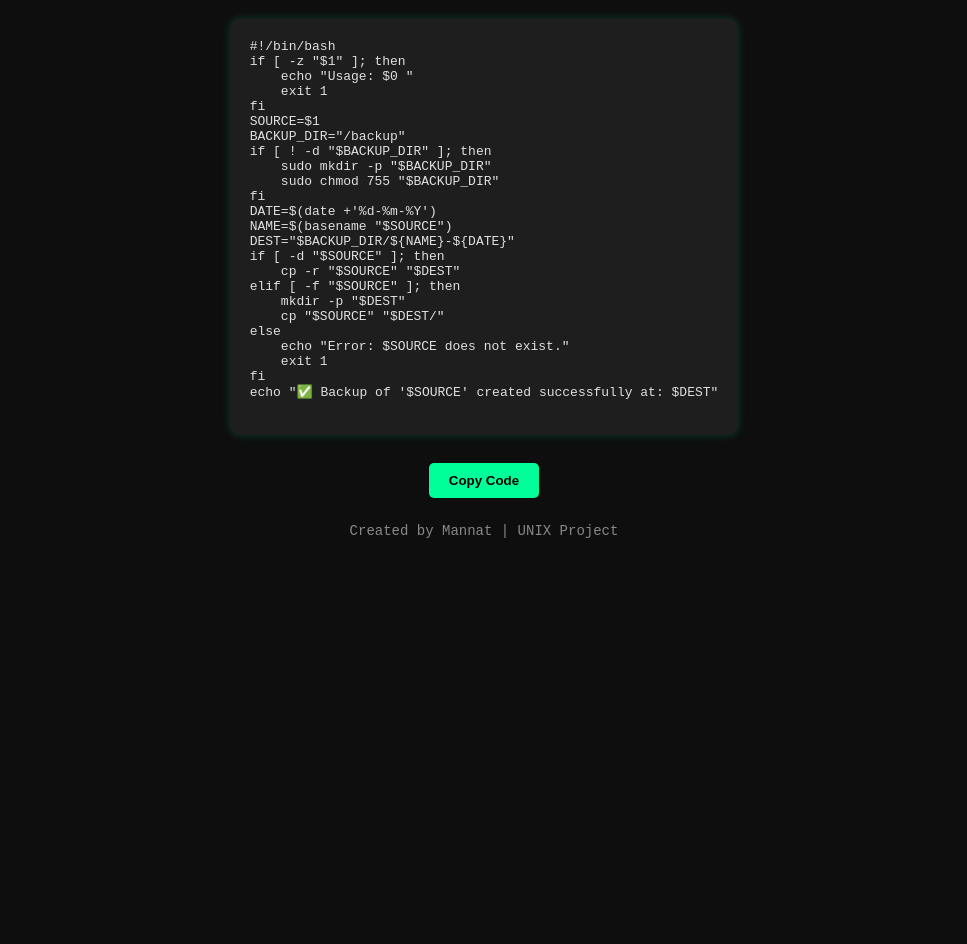
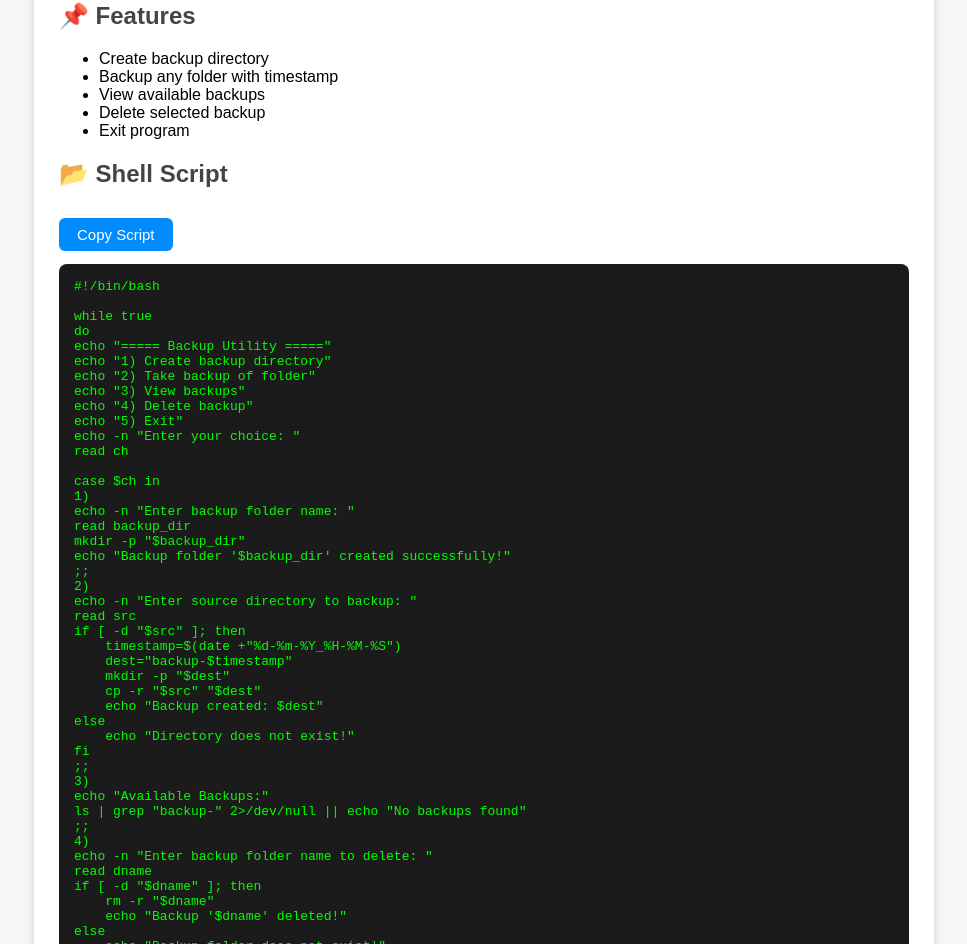
Before and after one commit to mannatttarora27/-Backup-Utility, a plain HTML site: page index.html in a window 1280 px wide. Shown: the part 195-1139 px from the top of the page, without its empty margins (156-1123 px from the left). Before the commit the page ends 856 px from the top, so only its background shows below. Drawn offline with Linux system fonts and the light colour scheme.

Commit message:
Refactor index.html for improved layout and styling
Updated styling and structure of the UNIX Backup Utility page. Added a container for content, improved button styles, and included a feature list.

```diff
--- a/index.html
+++ b/index.html
@@ -2,96 +2,156 @@
 <html lang="en">
 <head>
 <meta charset="UTF-8">
-  <meta name="viewport" content="width=device-width, initial-scale=1.0">
 <title>UNIX Backup Utility</title>
 <style>
     body {
-      font-family: "Courier New", monospace;
-      background-color: #0e0e0e;
-      color: #e0e0e0;
-      display: flex;
-      flex-direction: column;
-      align-items: center;
-      justify-content: center;
-      min-height: 100vh;
+        font-family: Arial, sans-serif;
+        background: #f7f7f7;
         padding: 20px;
     }
+    .container {
+        max-width: 850px;
+        margin: auto;
+        background: #fff;
+        padding: 25px;
+        border-radius: 10px;
+        box-shadow: 0 0 10px rgba(0,0,0,0.15);
+    }
     h1 {
-      color: #00ff99;
-      margin-bottom: 20px;
         text-align: center;
+        color: #222;
+        margin-bottom: 10px;
+    }
+    h2 {
+        color: #444;
+        margin-top: 20px;
     }
     pre {
-      background-color: #1e1e1e;
-      padding: 20px;
-      border-radius: 10px;
+        background: #1b1b1b;
+        color: #00ff00;
+        padding: 15px;
+        border-radius: 8px;
+        font-size: 13px;
+        white-space: pre-wrap;
         overflow-x: auto;
-      max-width: 90%;
-      box-shadow: 0 0 10px rgba(0, 255, 153, 0.2);
     }
-    button {
-      margin-top: 15px;
-      padding: 10px 20px;
-      background-color: #00ff99;
+    button.copy {
+        background: #008cff;
+        color: white;
+        padding: 8px 18px;
         border: none;
+        border-radius: 6px;
+        cursor: pointer;
+        margin-top: 10px;
+        font-size: 15px;
+    }
+    button.copy:hover {
+        background: #005ec2;
+    }
+    .info-box {
+        background: #e7f3ff;
+        border-left: 5px solid #007bff;
+        padding: 10px 15px;
         border-radius: 5px;
-      color: #000;
-      font-weight: bold;
-      cursor: pointer;
-      transition: 0.3s;
-    }
-    button:hover {
-      background-color: #00cc7a;
-    }
-    footer {
-      margin-top: 25px;
-      font-size: 14px;
-      color: #888;
+        margin-bottom: 15px;
     }
 </style>
 </head>
 <body>
 
-  <h1>UNIX Backup Utility Script</h1>
+<div class="container">
+<h1>UNIX Backup Utility Project</h1>
 
-  <pre id="code">
+<div class="info-box">
+This shell script allows users to create automatic backups of their folders with timestamps.
+It includes options to view, delete, and manage backups from a menu-based interface.
+</div>
+
+<h2>📌 Features</h2>
+<ul>
+<li>Create backup directory</li>
+<li>Backup any folder with timestamp</li>
+<li>View available backups</li>
+<li>Delete selected backup</li>
+<li>Exit program</li>
+</ul>
+
+<h2>📂 Shell Script</h2>
+
+<button class="copy" onclick="copyCode()">Copy Script</button>
+
+<pre id="scriptBox">
 #!/bin/bash
-if [ -z "$1" ]; then
-    echo "Usage: $0 <source_path>"
-    exit 1
+
+while true
+do
+echo "===== Backup Utility ====="
+echo "1) Create backup directory"
+echo "2) Take backup of folder"
+echo "3) View backups"
+echo "4) Delete backup"
+echo "5) Exit"
+echo -n "Enter your choice: "
+read ch
+
+case $ch in
+1)
+echo -n "Enter backup folder name: "
+read backup_dir
+mkdir -p "$backup_dir"
+echo "Backup folder '$backup_dir' created successfully!"
+;;
+2)
+echo -n "Enter source directory to backup: "
+read src
+if [ -d "$src" ]; then
+    timestamp=$(date +"%d-%m-%Y_%H-%M-%S")
+    dest="backup-$timestamp"
+    mkdir -p "$dest"
+    cp -r "$src" "$dest"
+    echo "Backup created: $dest"
+else
+    echo "Directory does not exist!"
 fi
-SOURCE=$1
-BACKUP_DIR="/backup"
-if [ ! -d "$BACKUP_DIR" ]; then
-    sudo mkdir -p "$BACKUP_DIR"
-    sudo chmod 755 "$BACKUP_DIR"
+;;
+3)
+echo "Available Backups:"
+ls | grep "backup-" 2>/dev/null || echo "No backups found"
+;;
+4)
+echo -n "Enter backup folder name to delete: "
+read dname
+if [ -d "$dname" ]; then
+    rm -r "$dname"
+    echo "Backup '$dname' deleted!"
+else
+    echo "Backup folder does not exist!"
 fi
-DATE=$(date +'%d-%m-%Y')
-NAME=$(basename "$SOURCE")
-DEST="$BACKUP_DIR/${NAME}-${DATE}"
-if [ -d "$SOURCE" ]; then
-    cp -r "$SOURCE" "$DEST"
-elif [ -f "$SOURCE" ]; then
-    mkdir -p "$DEST"
-    cp "$SOURCE" "$DEST/"
-else
-    echo "Error: $SOURCE does not exist."
-    exit 1
-fi
-echo "✅ Backup of '$SOURCE' created successfully at: $DEST"
+;;
+5)
+echo "Exiting..."
+exit;;
+*)
+echo "Invalid option!"
+;;
+esac
+done
 </pre>
-
-  <button onclick="copyCode()">Copy Code</button>
-
-  <footer>Created by Mannat | UNIX Project</footer>
 
 <script>
 function copyCode() {
-      const code = document.getElementById('code').innerText;
+    var code = document.getElementById("scriptBox").innerText;
     navigator.clipboard.writeText(code);
-      alert('Code copied to clipboard!');
+    alert("Script copied to clipboard!");
 }
 </script>
 
+<h2>▶️ How to Run</h2>
+<pre>
+chmod +x backup.sh
+./backup.sh
+</pre>
+
+</div>
 </body>
 </html>
```
Lines whose indentation alone changed are shown as unchanged.
